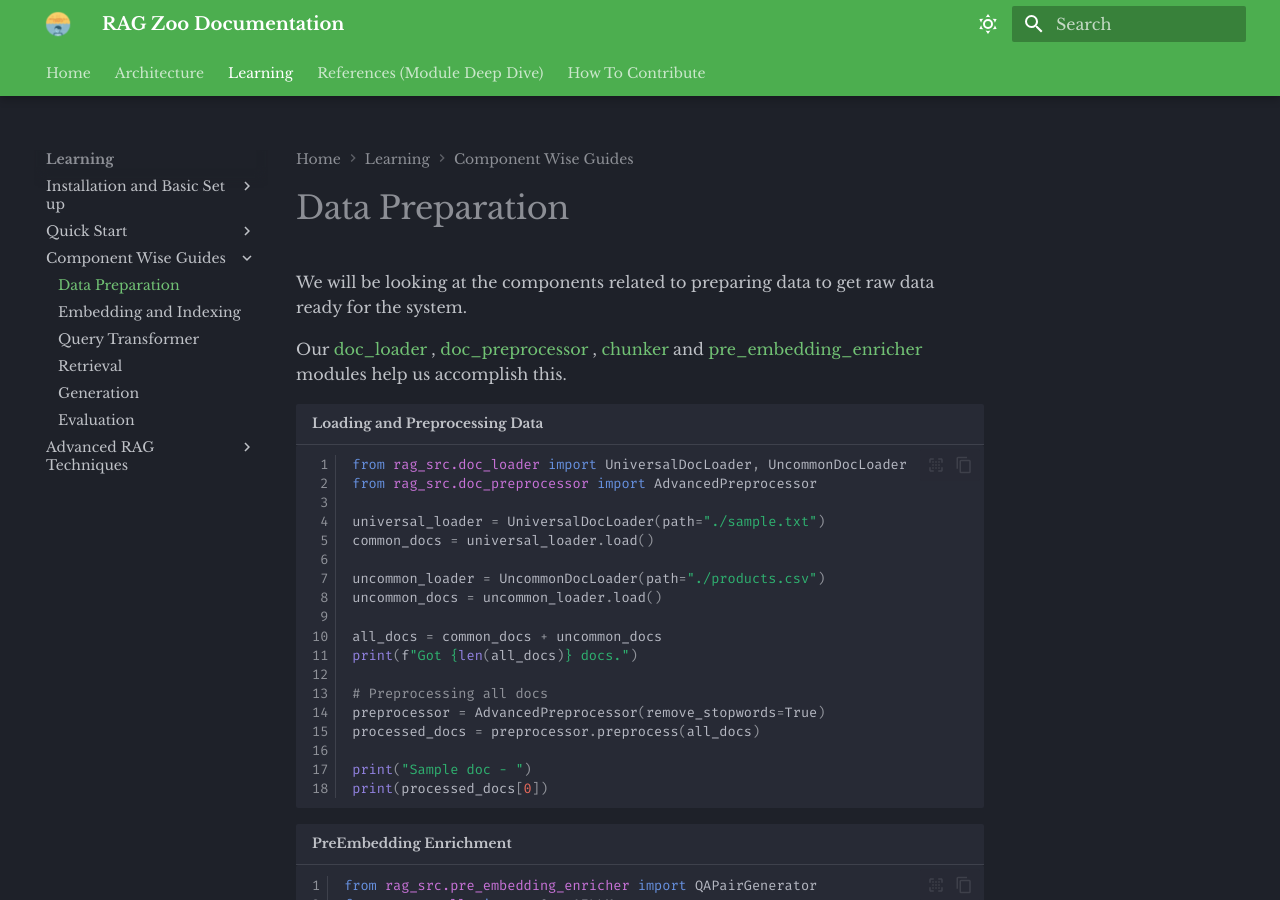
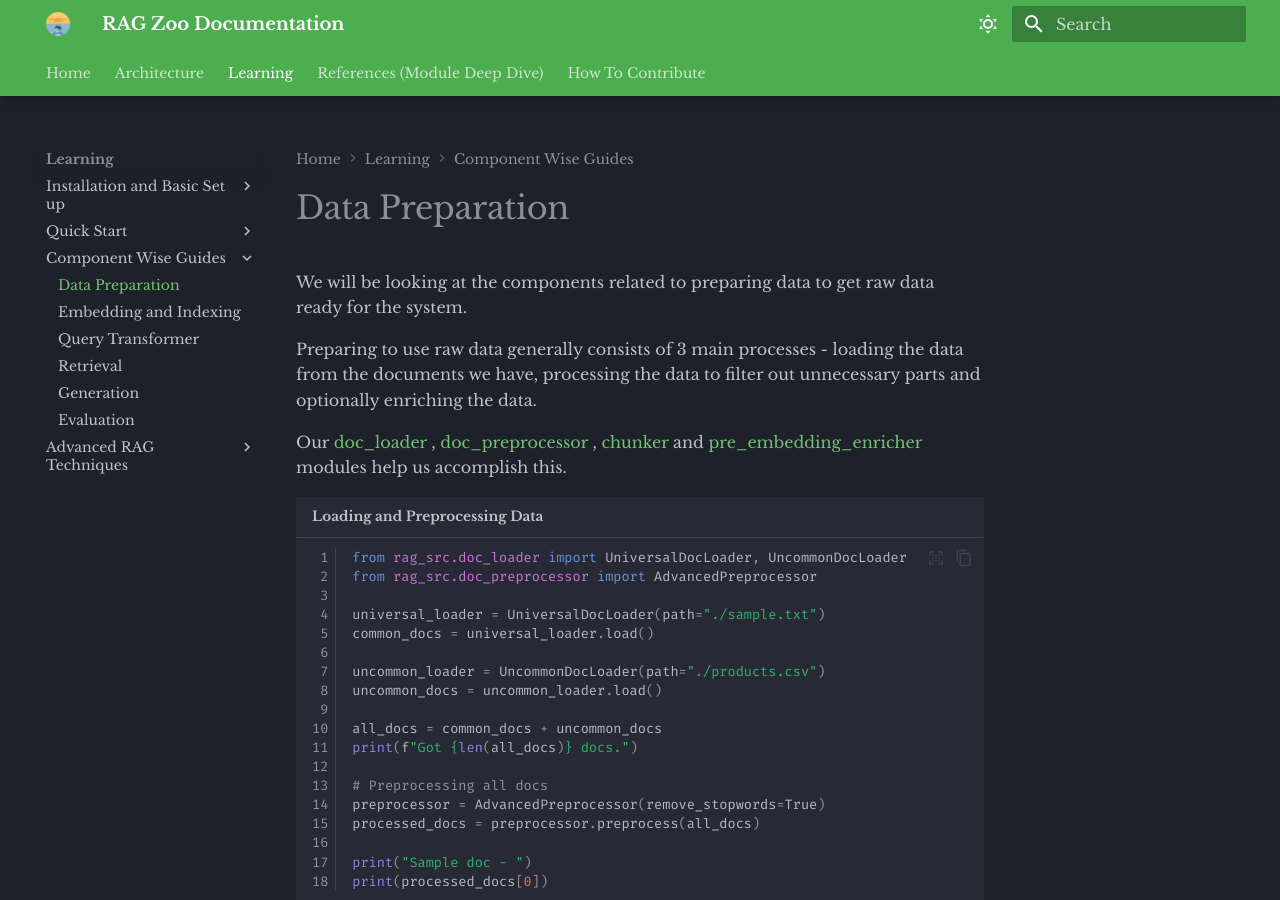
Before and after one commit to Karthic-N-A/RAG-Zoo-Website-Local-Impl, an MkDocs documentation site: the page built from docs/Component Wise Guides/DataPreparation.md, in a window 1280 px wide and 900 px high. Built offline with MkDocs 1.6.1 and Material for MkDocs 9.7.7, drawn with Linux system fonts in a browser that asks for light colours.

Commit message:
Update DataPreparation.md

```diff
--- a/docs/Component Wise Guides/DataPreparation.md
+++ b/docs/Component Wise Guides/DataPreparation.md
@@ -1,6 +1,8 @@
 # Data Preparation
 
 We will be looking at the components related to preparing data to get raw data ready for the system.
+
+Preparing to use raw data generally consists of 3 main processes - loading the data from the documents we have, processing the data to filter out unnecessary parts and optionally enriching the data.
 
 Our [doc_loader](../Module-By-Module%20Deep%20Dive/doc_loader.md) , [doc_preprocessor](../Module-By-Module%20Deep%20Dive/doc_preprocessor.md) , [chunker](../Module-By-Module%20Deep%20Dive/chunker.md) and [pre_embedding_enricher](../Module-By-Module%20Deep%20Dive/pre_embedding_enricher.md) modules help us accomplish this.
 
```
